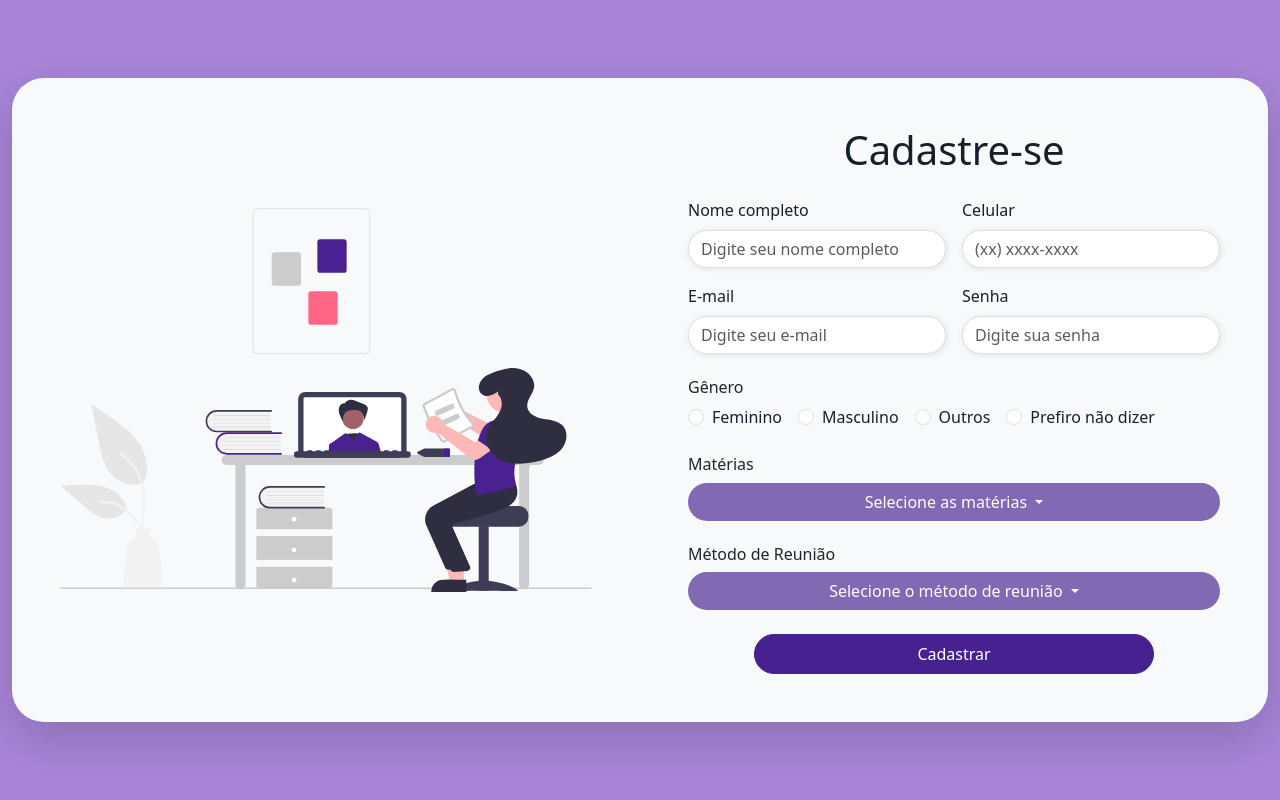
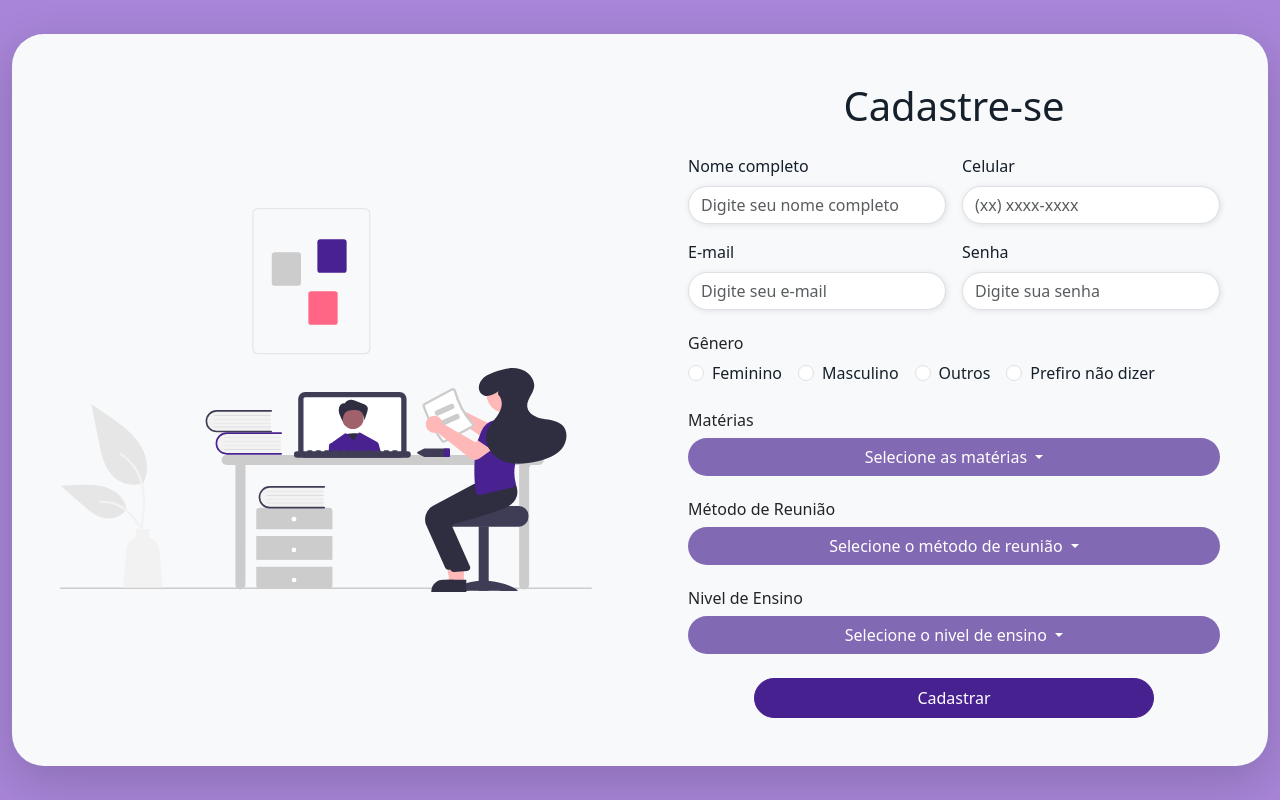
Before and after one commit to vinimarques7/projeto-FDS, a Django app: page /cadastroP/ in a window 1280 px wide. Run offline with Django 5.2, Linux system fonts and the light colour scheme; some web fonts are replaced.

Commit message:
Add nivel_ensino field to Professor model and dropdown menu for nivel_ensino in cadastroProfessor.html

```diff
--- a/which_teacher_app/models.py
+++ b/which_teacher_app/models.py
@@ -9,6 +9,7 @@ class Professor(models.Model):
     materia = models.TextField()
     recebimento = models.TextField()
     comunicacao = models.TextField()
+    nivel_ensino = models.TextField()
     genero = models.CharField(max_length=10)
 
 class Horario(models.Model):
--- a/which_teacher_app/templates/cadastroProfessor.html
+++ b/which_teacher_app/templates/cadastroProfessor.html
@@ -99,6 +99,20 @@
                         </div>
                     </div>
 
+                    <div class="mt-4">
+                        <h6 class="mb-2">Nivel de Ensino</h6>
+                        <div class="dropdown">
+                            <button class="btn btn-primary dropdown-toggle w-100" type="button" data-bs-toggle="dropdown">
+                                Selecione o nivel de ensino
+                            </button>
+                            <ul class="dropdown-menu w-100">
+                                <li><label class="dropdown-item"><input type="checkbox" name="nivel_ensino" value="Ensino-Fundamental"> Ensino Fundamental</label></li>
+                                <li><label class="dropdown-item"><input type="checkbox" name="nivel_ensino" value="Ensino-Medio"> Ensino Medio</label></li>
+                                <li><label class="dropdown-item"><input type="checkbox" name="nivel_ensino" value="Ensino-Superior"> Ensino Superior</label></li>
+                            </ul>
+                        </div>
+                    </div>
+
                     <div class="mt-4 text-center">
                         <button type="submit" class="btn btn-success">Cadastrar</button>
                     </div>
```
